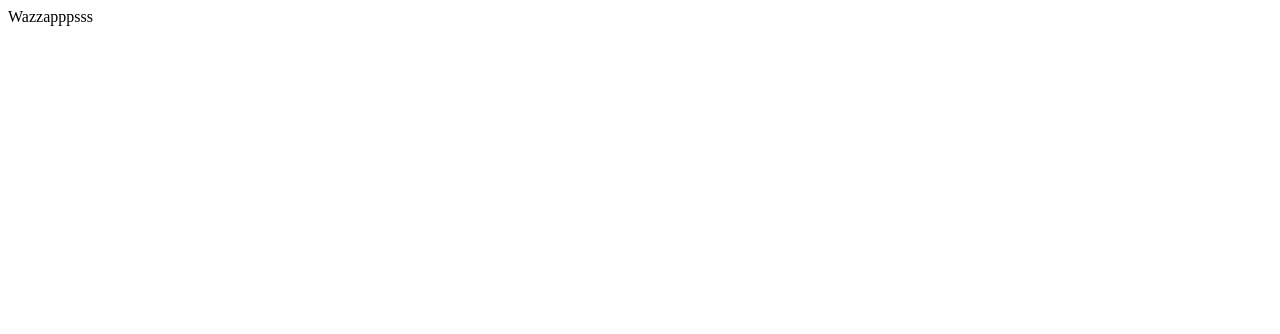
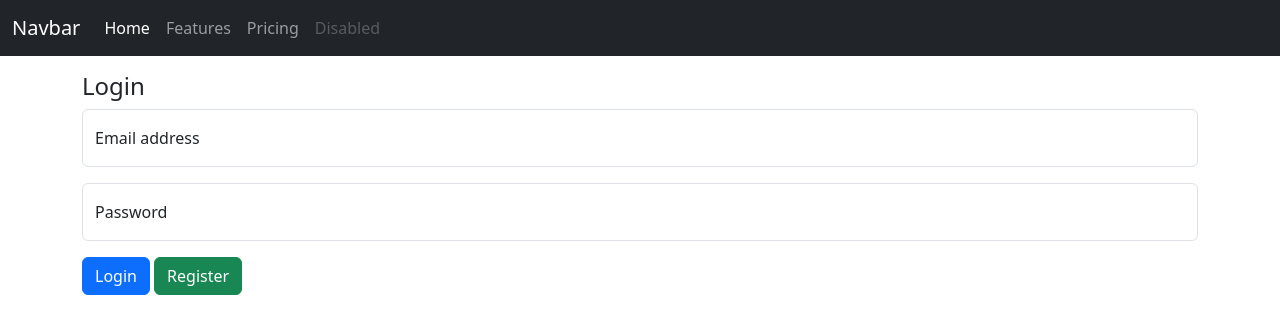
Before and after one commit to JhonivanJavier/4_1_ji_javier_web, a website: page public/index.html in a window 1280 px wide. Drawn offline with nearby package versions, Linux system fonts and the light colour scheme.

Commit message:
Added updated index.html

```diff
--- a/public/index.html
+++ b/public/index.html
@@ -1,13 +1,52 @@
-<!DOCTYPE html>
-<html lang="en">
 <head>
     <meta charset="UTF-8">
-        <meta name="viewport" content="width=device-width, inital-scale=1.0">
+    <meta name="viewport" content="width=device-width, initial-scale=1.0">
+    <link href="https://cdn.jsdelivr.net/npm/bootstrap@5.3.2/dist/css/bootstrap.min.css" rel="stylesheet" integrity="sha384-T3c6CoIi6uLrA9TneNEoa7RxnatzjcDSCmG1MXxSR1GAsXEV/Dwwykc2MPK8M2HN" crossorigin="anonymous">
+<script src="https://cdn.jsdelivr.net/npm/bootstrap@5.3.2/dist/js/bootstrap.bundle.min.js" integrity="sha384-C6RzsynM9kWDrMNeT87bh95OGNyZPhcTNXj1NW7RuBCsyN/o0jlpcV8Qyq46cDfL" crossorigin="anonymous"></script>
     <title>Homepage</title>
-        <script src="./index.js"></script>
+    <script src="index.js"></script>
 </head>
-
 <body>
-        <hi>Wazzapppsss</hi>
+    <div>
+        <nav class="navbar navbar-expand-lg navbar-dark bg-dark">
+        <div class="container-fluid">
+          <a class="navbar-brand" href="#">Navbar</a>
+          <button class="navbar-toggler" type="button" data-bs-toggle="collapse" data-bs-target="#navbarNav" aria-controls="navbarNav" aria-expanded="false" aria-label="Toggle navigation">
+            <span class="navbar-toggler-icon"></span>
+          </button>
+          <div class="collapse navbar-collapse" id="navbarNav">
+            <ul class="navbar-nav">
+              <li class="nav-item">
+                <a class="nav-link active" aria-current="page" href="#">Home</a>
+              </li>
+              <li class="nav-item">
+                <a class="nav-link" href="#">Features</a>
+              </li>
+              <li class="nav-item">
+                <a class="nav-link" href="#">Pricing</a>
+              </li>
+              <li class="nav-item">
+                <a class="nav-link disabled" aria-disabled="true">Disabled</a>
+              </li>
+            </ul>
+          </div>
+        </div>
+      </nav>
+    </div>
+    <div class = "container mt-3">
+        <h4>Login</h4>
+        <div class="form-floating mb-3">
+            <input type="email" class="form-control" id="floatingInput" placeholder="name@example.com">
+            <label for="floatingInput">Email address</label>
+          </div>
+          <div class="form-floating">
+            <input type="password" class="form-control" id="floatingPassword" placeholder="Password">
+            <label for="floatingPassword">Password</label>
+          </div>
+          <div class = "mt-3">
+            <button type="button" class="btn btn-primary">Login</button>
+            <button type="button" class="btn btn-success">Register</button>
+          </div>
+    </div>
 </body>
 </html>
```
Lines whose indentation alone changed are shown as unchanged.
